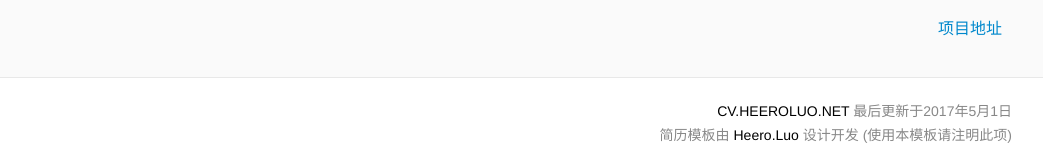
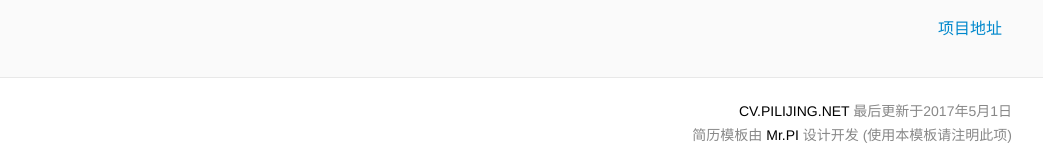
Before and after one commit to pilijing/pilijing.github.io, a Jekyll site: the page index.html, which Jekyll copies as it is, in a window 1280 px wide and 900 px high, scrolled down 1229 px. Shown: the part 738-897 px from the top of the window, without its empty margins (118-1161 px from the left). Built offline with Jekyll 4.4.1, drawn with Linux system fonts in a browser that asks for light colours; comment, search, counter and statistics services are not loaded.

Commit message:
修改html

```diff
--- a/index.html
+++ b/index.html
@@ -232,12 +232,12 @@ body.parentNode.style.overflow = body.style.overflow = 'hidden';
 			<p class="footer__qrcode__text content">您还可以使用手机或iPad<br />扫描左侧二维码打开本页</p>
 		</div>-->
 		<div class="footer__copyright content">
-			<p><a href="http://cv.heeroluo.net/">CV.HEEROLUO.NET</a> 最后更新于2017年5月1日</p>
-			<p>简历模板由 <a href="http://heeroluo.net/" target="_blank">Heero.Luo</a> 设计开发 (使用本模板请注明此项)</p>
+			<p><a href="https://pilijing.github.io/">CV.PILIJING.NET</a> 最后更新于2017年5月1日</p>
+			<p>简历模板由 <a href="https://pilijing.github.io/" target="_blank">Mr.PI</a> 设计开发 (使用本模板请注明此项)</p>
 		</div>
 	</div>
 </footer>
 
-<div style="display: none;"><script src="http://s15.cnzz.com/stat.php?id=4174689&amp;web_id=4174689"></script></div>
+<div style="display: none;"><script src=""></script></div>
 </body>
 </html>
```
